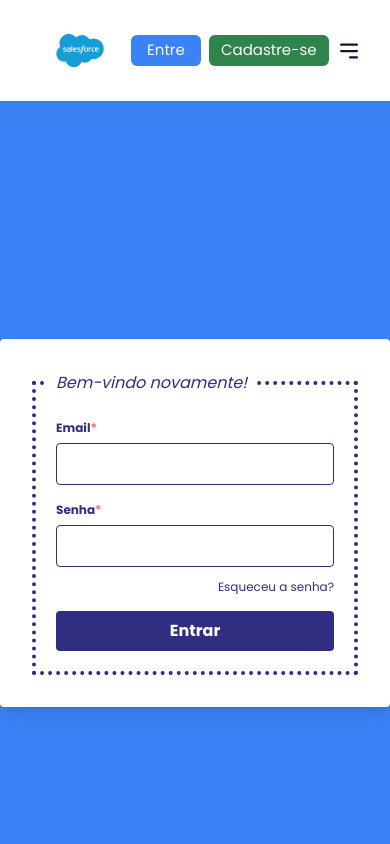
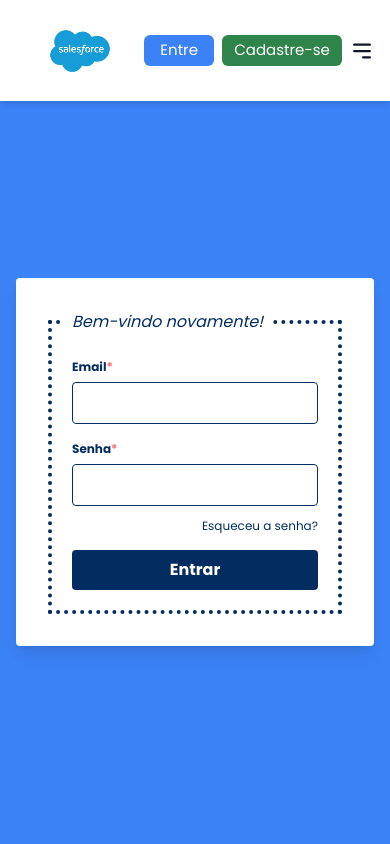
Before and after one commit to sabrinacafe/salesforce, a Next.js app: page /Entre in a window 390 px wide. Shown: the top 844 px of the page. Built offline with nearby package versions, Linux system fonts and the light colour scheme.

Commit message:
Responsividade

```diff
--- a/src/app/CriarConta/page.tsx
+++ b/src/app/CriarConta/page.tsx
@@ -3,7 +3,7 @@ import React from 'react';
 const SignupForm: React.FC = () => {
   return (
     <form>
-      <div className="flex flex-col items-center justify-center px-6 py-8 mx-auto lg:py-0">
+      <div className="flex flex-col items-center justify-center px-6 py-8 mx-auto lg:py-0 min-h-screen mt-20 bg-blue-500"> {/* Fundo alterado */}
         <div className="w-full bg-white rounded-lg shadow border md:mt-0 sm:max-w-md xl:p-0">
           <div className="p-6 space-y-4 md:space-y-6 sm:p-8">
             <p className="text-xl font-bold leading-tight tracking-tight text-gray-900 md:text-2xl">
--- a/src/app/Entre/page.tsx
+++ b/src/app/Entre/page.tsx
@@ -2,16 +2,16 @@ import React from 'react';
 
 const Login: React.FC = () => {
   return (
-    <div className="flex justify-center items-center min-h-screen bg-blue-500">
-      <div id="login" className="w-full max-w-md bg-white rounded shadow-lg flex flex-col justify-between p-8">
-        <form className="text-indigo-900 w-full" action="" method="post">
-          <fieldset className="border-4 border-dotted border-indigo-900 p-5">
+    <div className="flex justify-center items-center min-h-screen bg-blue-500 px-4"> {/* Adicionado padding horizontal */}
+      <div id="login" className="w-full max-w-md bg-white rounded shadow-lg flex flex-col justify-between p-8 mt-20">
+        <form className="text-[#032D60] w-full" action="" method="post">
+          <fieldset className="border-4 border-dotted border-[#032D60] p-5">
             <legend className="px-2 italic -mx-2">Bem-vindo novamente!</legend>
             <label className="text-xs font-bold after:content-['*'] after:text-red-400" htmlFor="email">
               Email
             </label>
             <input
-              className="w-full p-2 mb-3 mt-1 outline-none ring-none focus:ring-2 focus:ring-indigo-900 text-black border border-indigo-900 rounded"
+              className="w-full p-2 mb-3 mt-1 outline-none ring-none focus:ring-2 focus:ring-[#032D60] text-black border border-[#032D60] rounded"
               type="email"
               id="email"
               required
@@ -20,15 +20,15 @@ const Login: React.FC = () => {
               Senha
             </label>
             <input
-              className="w-full p-2 mb-3 mt-1 outline-none ring-none focus:ring-2 focus:ring-indigo-900 text-black border border-indigo-900 rounded"
+              className="w-full p-2 mb-3 mt-1 outline-none ring-none focus:ring-2 focus:ring-[#032D60] text-black border border-[#032D60] rounded"
               type="password"
               id="password"
               required
             />
-            <a href="#" className="block text-right text-xs text-indigo-900 mb-4">
+            <a href="#" className="block text-right text-xs text-[#032D60] mb-4">
               Esqueceu a senha?
             </a>
-            <button className="w-full rounded bg-indigo-900 text-white p-2 text-center font-bold hover:bg-indigo-700">
+            <button className="w-full rounded bg-[#032D60] text-white p-2 text-center font-bold hover:bg-[#031A45]">
               Entrar
             </button>
           </fieldset>
--- a/src/app/Produtos/page.tsx
+++ b/src/app/Produtos/page.tsx
@@ -20,14 +20,14 @@ const produtos = [
 
 const ProdutosGrid = () => {
   return (
-      <div className="pt-10 pb-10 bg-white">
-          <h2 className="text-2xl font-bold text-center mb-6">Selecione o Produto</h2>
-          <div className="w-[70%] mx-auto grid grid-cols-1 sm:grid-cols-2 md:grid-cols-3 lg:grid-cols-4 xl:grid-cols-5 gap-6">
-              {produtos.map((produto, index) => (
-                  <ProductButton key={index} icon={produto.icon} label={produto.label} />
-              ))}
-          </div>
+    <div className="bg-white pt-20 pb-20">
+      <h2 className="text-2xl font-bold text-center mt-20 mb-10">Selecione o Produto:</h2>
+      <div className="w-[70%] mx-auto grid grid-cols-1 sm:grid-cols-2 md:grid-cols-3 lg:grid-cols-4 xl:grid-cols-5 gap-6">
+        {produtos.map((produto, index) => (
+          <ProductButton key={index} icon={produto.icon} label={produto.label} />
+        ))}
       </div>
+    </div>
   );
 };
 
--- /dev/null
+++ b/src/app/Suporte/page.tsx
@@ -0,0 +1,34 @@
+"use client";
+
+import React from 'react';
+import Image from 'next/image';
+import ChatBotImage from '../../../public/assets/support/ChatBot.png';
+import SupportImage from '../../../public/assets/support/support.jpg';
+
+const Suporte: React.FC = () => {
+  return (
+    <div className="min-h-screen bg-gray-100 flex flex-col items-center p-6">
+      <h1 className="text-4xl font-bold text-[#032D60] my-8">Entre em contato</h1>
+
+      <div className="w-full max-w-4xl bg-white p-8 shadow-md rounded-md flex flex-col items-center">
+        <h2 className="text-2xl font-semibold text-[#032D60]">Nosso telefone:</h2>
+        <p className="text-xl text-black mb-4">0800 891 1887</p>
+
+        <div className="mb-8 w-full">
+          <Image src={SupportImage} alt="Support Image" layout="responsive" className="rounded-md" />
+        </div>
+
+        <h2 className="text-2xl font-semibold text-[#032D60]">Utilize o nosso chatbot para tirar suas principais dúvidas:</h2>
+        <p className="text-center text-lg text-black mb-8">
+          Se não encontrar a resposta esperada, preencha nosso formulário no chatbot para que nossa equipe possa entrar em contato contigo o mais rápido possível.
+        </p>
+
+        <div className="mb-8 w-full">
+          <Image src={ChatBotImage} alt="ChatBot Image" layout="responsive" className="rounded-md" />
+        </div>
+      </div>
+    </div>
+  );
+};
+
+export default Suporte;
--- a/src/app/components/Navigation/MobileNav.tsx
+++ b/src/app/components/Navigation/MobileNav.tsx
@@ -11,21 +11,21 @@ const MobileNav = ({ nav, closeNav }: Props) => {
   const navOpenStyle = nav ? "translate-x-0" : "translate-x-[-100%]";
   return (
     <div
-      className={`transform transition-all ${navOpenStyle} duration-500 fixed top-0 left-0 z-[200] h-[100vh] right-0 bottom-0 bg-[#032D60]`}
+      className={`transform transition-all ${navOpenStyle} duration-500 fixed top-0 left-0 z-[200] h-[100vh] w-full bg-[#032D60]`}
     >
       <XMarkIcon
         onClick={closeNav}
         className="w-[2rem] h-[2rem] absolute top-[2rem] text-white z-[202] right-[2rem]"
       />
-      <ul className=" relative z-[201] space-y-10 flex flex-col justify-center h-[100%] items-center ">
+      <ul className="relative z-[201] space-y-10 flex flex-col justify-center h-[100%] items-center ">
         <li className="text-[25px] cursor-pointer text-white hover:text-yellow-300 transition-all duration-200">
-            <Link href="/">Produtos</Link>
-          </li>
-        <li className="text-[25px] cursor-pointer text-white hover:text-yellow-300 transition-all duration-200">
-          <Link href="/">Suporte</Link>
+          <Link href="/Produtos">Produtos</Link>
         </li>
         <li className="text-[25px] cursor-pointer text-white hover:text-yellow-300 transition-all duration-200">
-          <Link href="/">Sobre nós</Link>
+          <Link href="/Suporte">Suporte</Link>
+        </li>
+        <li className="text-[25px] cursor-pointer text-white hover:text-yellow-300 transition-all duration-200">
+          <Link href="/SobreNos">Sobre nós</Link>
         </li>
       </ul>
     </div>
--- a/src/app/components/Navigation/Nav.tsx
+++ b/src/app/components/Navigation/Nav.tsx
@@ -13,12 +13,12 @@ interface Props {
 const Nav = ({ openNav }: Props) => {
   return (
     <>
-      <nav className="h-[12vh] bg-white shadow-md ">
-        <div className="w-[85%] flex items-center justify-between mx-auto h-[12vh]">
+      <nav className="h-[12vh] bg-white shadow-md w-full fixed top-0 z-50">
+        <div className="w-full max-w-7xl flex items-center justify-between mx-auto h-[12vh] px-4">
           <Link href="/">
-            <Image src={LogoImg} alt="LogoSalesForce" width={200} height={200}/>
+            <Image src={LogoImg} alt="LogoSalesForce" width={150} height={50} />
           </Link>
-          <ul className="hidden lg:flex items-center space-x-10">
+          <ul className="hidden lg:flex items-center space-x-6">
             <li className="text-[17px] cursor-pointer hover:text-[#00A1E0] transition-all duration-200">
               <Link href="/Produtos">Produtos</Link>
             </li>
@@ -43,7 +43,7 @@ const Nav = ({ openNav }: Props) => {
           </div>
         </div>
       </nav>
-  </>
+    </>
   );
 };
 
--- a/src/app/components/OpcoesProdutos/page.tsx
+++ b/src/app/components/OpcoesProdutos/page.tsx
@@ -1,5 +1,5 @@
 import React from "react";
-import ProductButton from "../ProductButtons/ProductButtons";
+import ProductButton from "@/app/components/ProductButtons/ProductButtons";
 
 const produtos = [
   { icon: "/assets/ProductsExemples/ia.svg", label: "IA" },
@@ -20,8 +20,8 @@ const produtos = [
 
 const ProdutosGrid = () => {
   return (
-        <div className="pt-10 pb-10 bg-white">
-            <h2 className="text-2xl font-bold text-center mb-6">Selecione o Produto</h2>
+    <div className="bg-white pt-20 pb-20">
+      <h2 className="text-2xl font-bold text-center mt-20 mb-10">Selecione o Produto:</h2>
       <div className="w-[70%] mx-auto grid grid-cols-1 sm:grid-cols-2 md:grid-cols-3 lg:grid-cols-4 xl:grid-cols-5 gap-6">
         {produtos.map((produto, index) => (
           <ProductButton key={index} icon={produto.icon} label={produto.label} />
```
Also changed, not shown: src/app/components/CRM/Crm.tsx (+6 -6 lines), src/app/components/CaracteristcsCrm/CaracteristicsCrm.tsx (+5 -5 lines), src/app/components/Hero/Hero.tsx (+7 -7 lines), src/app/Suporte/Suporte.tsx (deleted), src/app/components/Navigation/ResponsiveNav.tsx (line endings or trailing spaces). Lines whose indentation alone changed are shown as unchanged.
